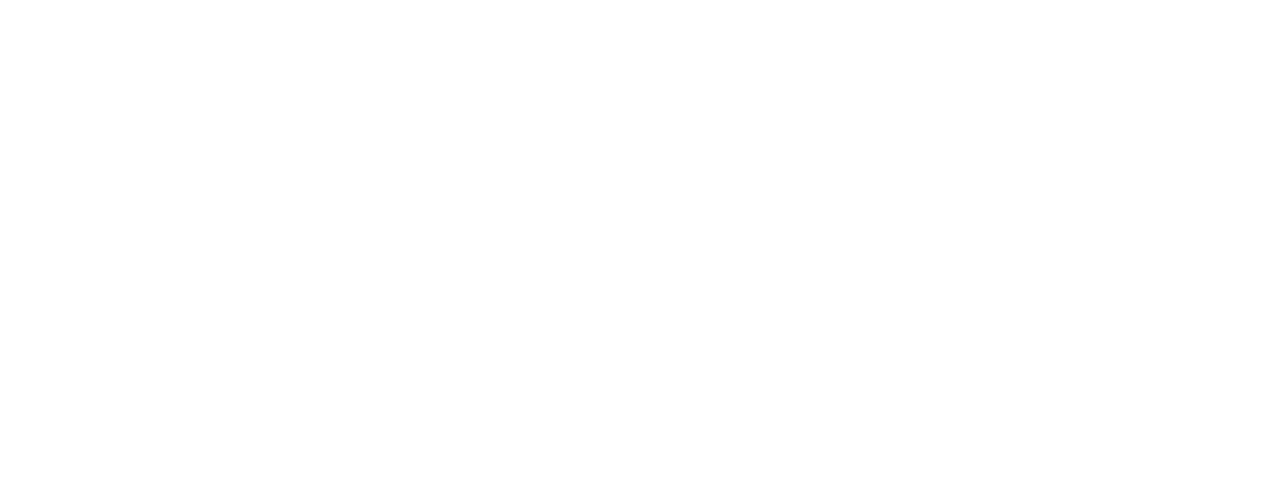
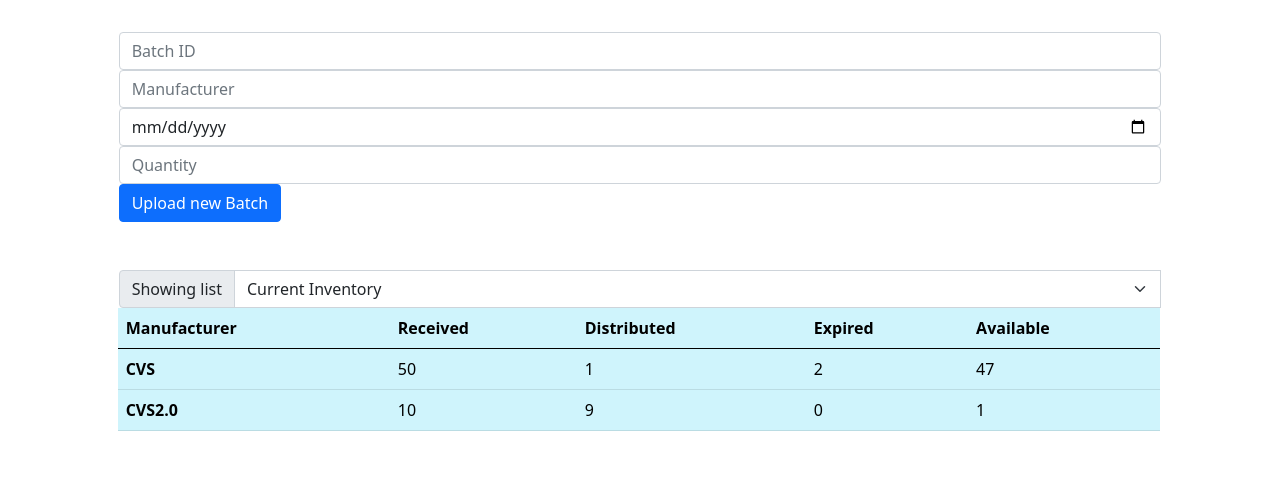
Before and after one commit to Sothis-baka/CSE-3241-Project, a PHP site: page / in a window 1280 px wide. Before the commit the part shown is empty. Shown: the top 478 px of the page. Run offline with PHP 8.4, Linux system fonts and the light colour scheme.

Commit message:
Basic html css finished

````diff
--- a/index.html
+++ b/index.html
@@ -2,9 +2,136 @@
 <html lang="en">
 <head>
     <meta charset="UTF-8">
+
+    <link rel="stylesheet" href="styles/bootstrap.min.css">
+
     <title>CSE 3241 Project</title>
 </head>
 <body>
-    <!--default redirect to login-->
+    <!--
+        Default redirect to login
+
+        if patient:
+            show scheduled date / unassigned
+            show button to cancel request (delete account)
+        if administrator:
+            show batch input area
+            show appointment schedule area (click to auto assign by program?),
+            show button to generate report
+    -->
+
+    <!--
+        Which page is shown should be determined by backend verification.
+        change ```style="display: none"``` to ```style="display: block"``` to show it
+    -->
+
+    <div id="UserWrapper" class="container-fluid" style="display: none">
+        <div class="row">
+            <div class="col-10 m-auto">
+                <h1>Welcome, Bob</h1>
+
+                <table class="table">
+                    <thead>
+                    <tr>
+                        <th scope="col">Appointment</th>
+                        <th scope="col">Id</th>
+                        <th scope="col">Patient name</th>
+                        <th scope="col">Date</th>
+                        <th scope="col">Status</th>
+                    </tr>
+                    </thead>
+                    <tbody>
+                    <tr class="table-success">
+                        <th scope="row">1</th>
+                        <td>4668768786574</td>
+                        <td>Bob</td>
+                        <td>2020/01/01</td>
+                        <td>Completed</td>
+                    </tr>
+                    <!--
+                        If not yet scheduled
+                    -->
+                    <tr class="table-warning">
+                        <th scope="row">2</th>
+                        <td>Unassigned</td>
+                        <td>Bob</td>
+                        <td>Unassigned</td>
+                        <td>Waitlist: 5</td>
+                    </tr>
+                    </tbody>
+                </table>
+            </div>
+        </div>
+    </div>
+
+
+    <div id="AdminWrapper" class="container-fluid">
+        <div class="row mt-3">
+            <form class="col-10 m-auto mt-3 ml-2">
+                <input type="text" placeholder="Batch ID" id="batchId" class="form-control"/>
+                <input type="text" placeholder="Manufacturer" id="batchManufacturer" class="form-control"/>
+                <input type="date" id="expireDate" class="form-control"/>
+                <input type="number" placeholder="Quantity" id="batchQuantity" class="form-control"/>
+                <input type="submit" value="Upload new Batch" class="btn btn-primary mr-0 mb-5">
+            </form>
+            <div class="col-10 m-auto mr-2">
+                <!--
+                <div class="input-group">
+                    <button type="button" class="btn btn-outline-secondary">Action</button>
+                    <button type="button" class="btn btn-outline-secondary dropdown-toggle dropdown-toggle-split" data-bs-toggle="dropdown" aria-expanded="false">
+                        <span class="visually-hidden">Toggle Dropdown</span>
+                    </button>
+                    <ul class="dropdown-menu">
+                        <li><a class="dropdown-item" href="#">Patients finished</a></li>
+                        <li><a class="dropdown-item" href="#">Patients scheduled</a></li>
+                        <li><a class="dropdown-item" href="#">Patients waiting</a></li>
+                        <li><hr class="dropdown-divider"></li>
+                        <li><a class="dropdown-item" href="#">Current Inventory</a></li>
+                    </ul>
+                </div>
+                -->
+                <div class="input-group">
+                    <label class="input-group-text" for="inputGroupSelect01">Showing list</label>
+                    <select class="form-select" id="inputGroupSelect01">
+                        <option selected>Current Inventory</option>
+                        <option value="1">Patients scheduled</option>
+                        <option value="2">Patients waiting</option>
+                        <option value="3">Patients finished</option>
+                    </select>
+
+                    <table class="table mb-5 table-info">
+                        <thead>
+                        <tr>
+                            <th scope="col">Manufacturer</th>
+                            <th scope="col">Received</th>
+                            <th scope="col">Distributed</th>
+                            <th scope="col">Expired</th>
+                            <th scope="col">Available</th>
+                        </tr>
+                        </thead>
+                        <tbody>
+                        <tr>
+                            <th scope="row">CVS</th>
+                            <td>50</td>
+                            <td>1</td>
+                            <td>2</td>
+                            <td>47</td>
+                        </tr>
+                        <!--
+                            If not yet scheduled
+                        -->
+                        <tr>
+                            <th scope="row">CVS2.0</th>
+                            <td>10</td>
+                            <td>9</td>
+                            <td>0</td>
+                            <td>1</td>
+                        </tr>
+                        </tbody>
+                    </table>
+                </div>
+            </div>
+        </div>
+    </div>
 </body>
 </html>
--- a/styles/register.css
+++ b/styles/register.css
@@ -35,8 +35,8 @@ body{
     font-size: 1.2em;
 }
 
-#registerForm small{
-
+#registerForm span{
+    margin-top: 2em;
 }
 
 #registerForm #registerBtn{
````
Also changed, not shown: register.html (+13 -2 lines).
